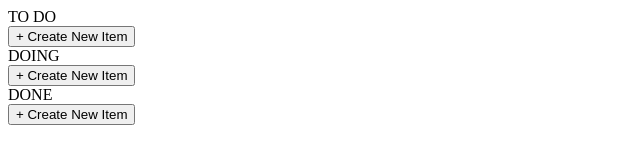
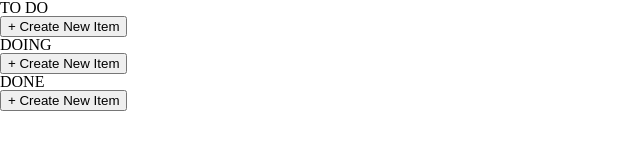
Before and after one commit to Keeper991/todo-notionTheme, a website with bundled scripts: page index.html in a window 1280 px wide. Shown: the whole page, without its empty margins (0-640 px from the left). Built offline with nearby package versions, Linux system fonts and the light colour scheme.

Commit message:
add: reset css cdn

```diff
--- a/index.html
+++ b/index.html
@@ -3,6 +3,7 @@
 <head>
   <meta charset="UTF-8">
   <meta name="viewport" content="width=device-width, initial-scale=1.0">
+  <link rel="stylesheet" href="https://cdnjs.cloudflare.com/ajax/libs/meyer-reset/2.0/reset.min.css" integrity="sha512-NmLkDIU1C/C88wi324HBc+S2kLhi08PN5GDeUVVVC/BVt/9Izdsc9SVeVfA1UZbY3sHUlDSyRXhCzHfr6hmPPw==" crossorigin="anonymous" />
   <title>Todoo</title>
 </head>
 <body>
```
